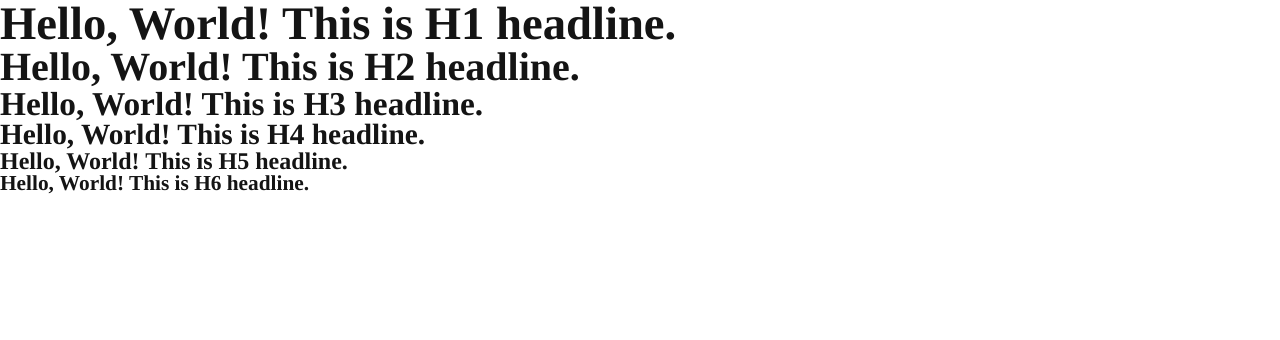
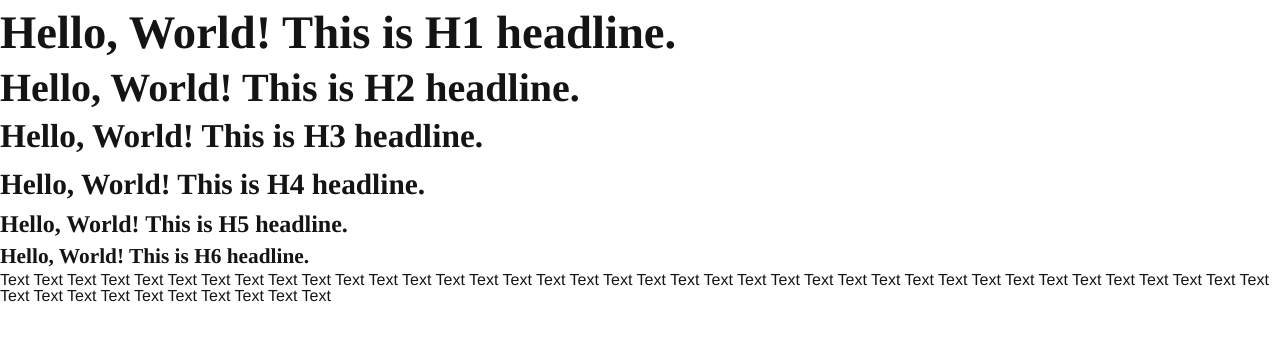
Before and after one commit to khal3d/empty-html5-template, a plain HTML site: page index.html in a window 1280 px wide. Drawn offline with nearby package versions, Linux system fonts and the light colour scheme.

Commit message:
Update README.md, Added line-height to headlines

```diff
--- a/assets/sass/_constants.scss
+++ b/assets/sass/_constants.scss
@@ -1,4 +1,6 @@
+$base-font-size: 12pt;
+$base-line-height: 12pt;
 $brand-color: #0077BA;
 $black-color: #141414;
-$body-fonts: Verdana, Geneva, Arial, Helvetica, sans-serif;
+$body-fonts: "Helvetica Neue", Helvetica, Arial, sans-serif;
 $head-fonts: times, "Times New Roman", "times-roman", georgia, serif;
--- a/assets/sass/main.scss
+++ b/assets/sass/main.scss
@@ -4,9 +4,11 @@
 @import "compass/reset";
 
 /** Styles **/
+@include establish-baseline;
 body {
 	color:  $black-color;
 	font-family:  $body-fonts;
+	font-size: $base-font-size;
 }
 a {
 	@include link-colors(#0077BA, #0099CC, #0077BA, #0077BA, #0077BA);
@@ -17,25 +19,28 @@ h1, h2, h3, h4, h5, h6 {
 	font-weight: bold;
 }
 h1 {
-	font-size: 35pt;
+	@include adjust-font-size-to(35pt);
 }
 
 h2 {
-	font-size: 30pt;
+	@include adjust-font-size-to(30pt);
 }
 
 h3 {
-	font-size: 25pt;
+	@include adjust-font-size-to(25pt);
 }
 
 h4 {
-	font-size: 22pt;
+	@include adjust-font-size-to(22pt);
 }
 
 h5 {
-	font-size: 18pt;
+	@include adjust-font-size-to(18pt);
 }
 
 h6 {
-	font-size: 16pt;
+	@include adjust-font-size-to(16pt);
 }
+.clearfix {
+	@include clearfix;
+}
--- a/index.html
+++ b/index.html
@@ -48,5 +48,8 @@
 		<h4>Hello, World! This is H4 headline.</h4>
 		<h5>Hello, World! This is H5 headline.</h5>
 		<h6>Hello, World! This is H6 headline.</h6>
+		<p>Text Text Text Text Text Text Text Text Text Text Text Text Text Text Text Text
+			Text Text Text Text Text Text Text Text Text Text Text Text Text Text Text Text
+			Text Text Text Text Text Text Text Text Text Text Text Text Text Text Text Text </p>
 	</body>
 </html>
```
Also changed, not shown: assets/css/main.css, 1 other file.
